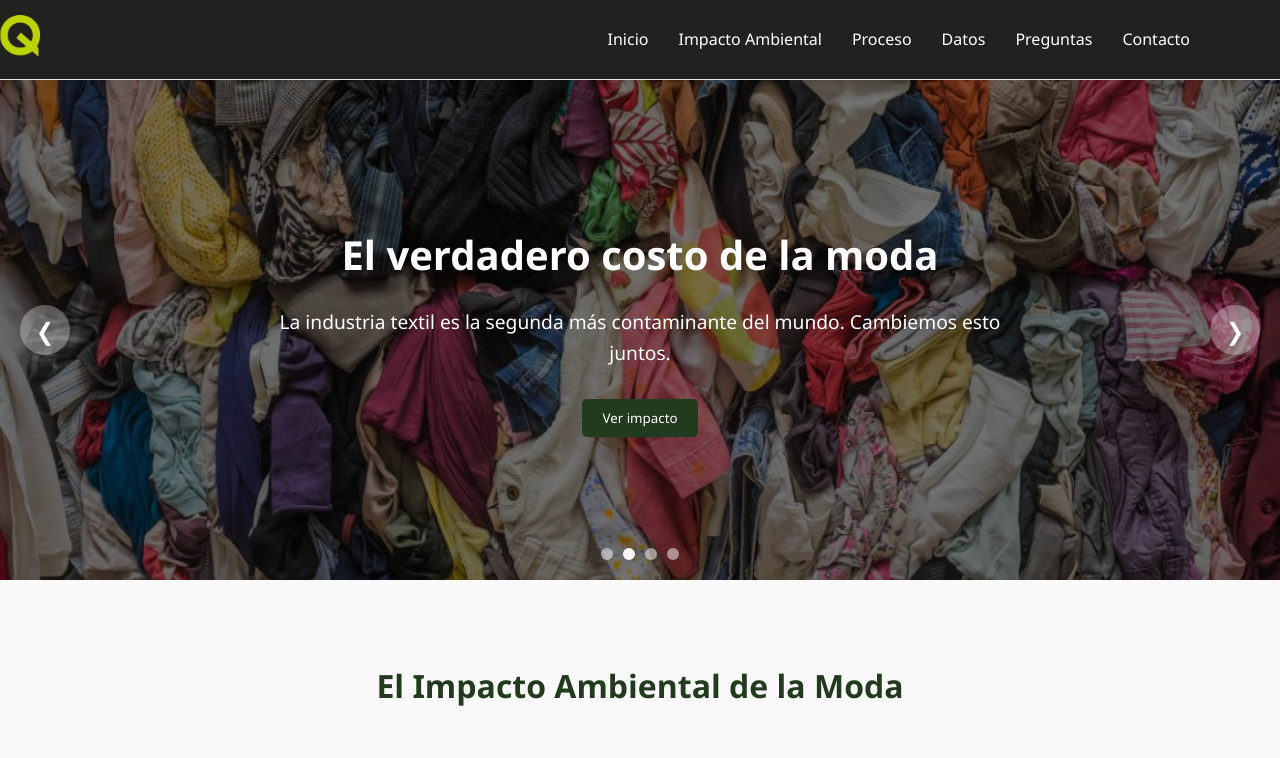
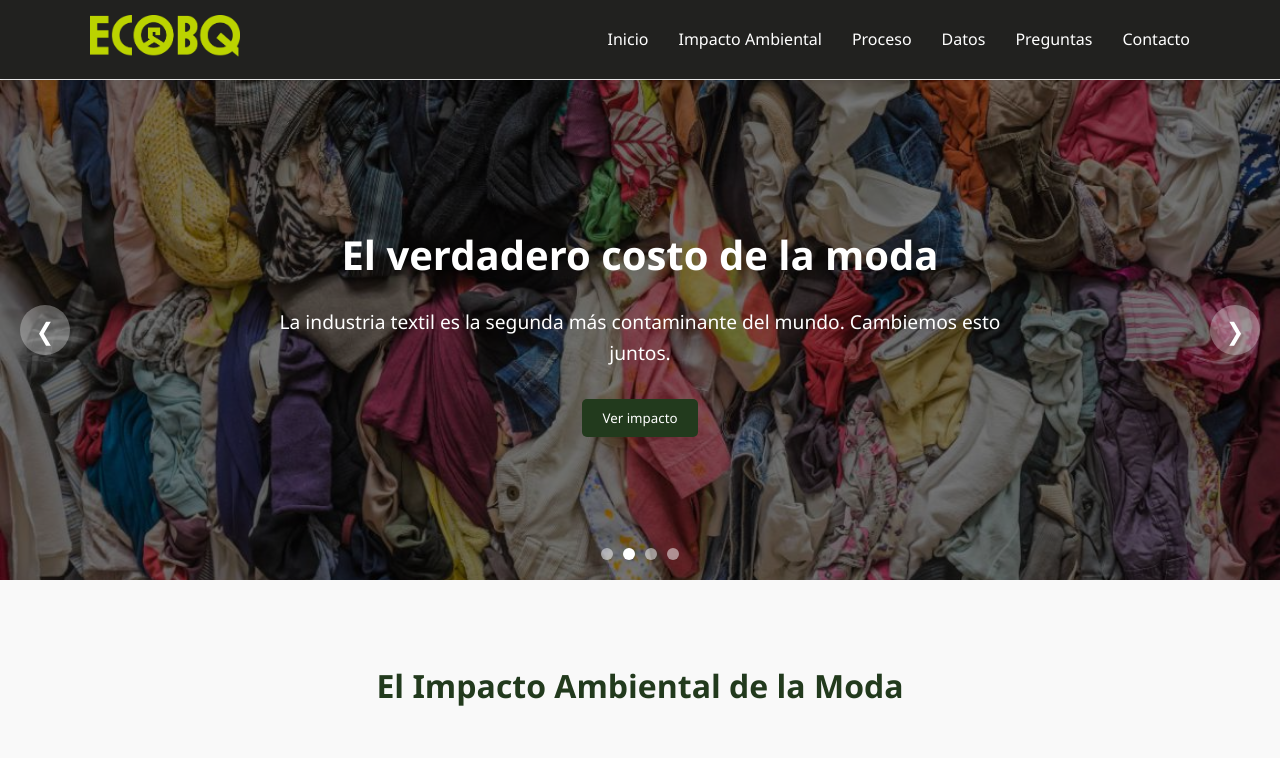
Before and after one commit to lawAress/EcoBq, a plain HTML site: page index.html in a window 1280 px wide. Shown: the top 758 px of the page. Drawn offline with Linux system fonts and the light colour scheme.

Commit message:
Correccion logo

```diff
--- a/style.css
+++ b/style.css
@@ -38,9 +38,11 @@ header {
 }
 
 .logo img {
-    width: 150px; /* Ajusta el tamaño del logo */
+    width: 150px;
     height: auto;
-    margin-left: -200px;
+    margin-left: 0;
+    max-width: 100%;
+    object-fit: contain;
 }
 
 nav ul {
```
